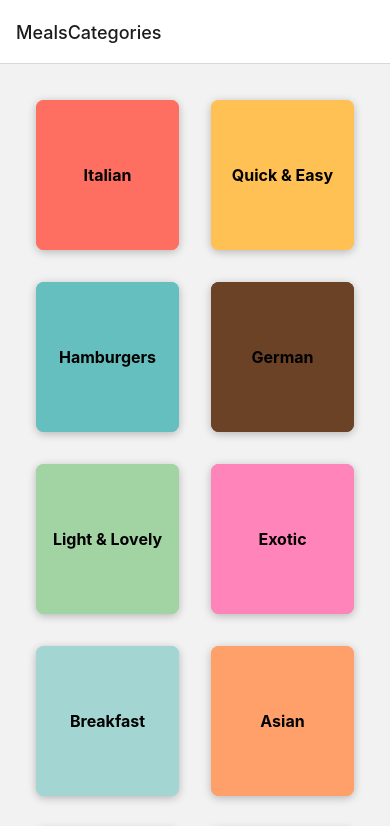
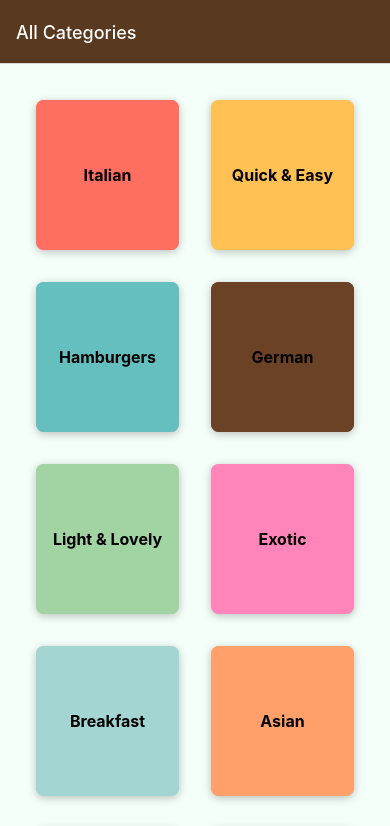
Before and after one commit to Arjesh1/Cook-Guide-React-Native, a React Native app: screen / in a window 390 px wide. Shown: the top 826 px of the page. Built offline with nearby package versions, Linux system fonts and the light colour scheme.

Commit message:
style: styling added to react navigation

```diff
--- a/App.js
+++ b/App.js
@@ -9,10 +9,21 @@ const Stack = createNativeStackNavigator();
 export default function App() {
   return (
     <>
-    <StatusBar style='auto'/>
+    <StatusBar style='light'/>
     <NavigationContainer>
-      <Stack.Navigator initialRouteName='MealsCategories'>
-        <Stack.Screen name="MealsCategories" component={CategoriesScreen}/>
+      <Stack.Navigator initialRouteName='MealsCategories'
+      screenOptions={{
+          headerStyle:{backgroundColor:'#5A3921'},
+          headerTintColor: "white",
+          contentStyle:{backgroundColor: '#F5FFFA'}
+          }}
+          >
+        <Stack.Screen
+        name="MealsCategories"
+        component={CategoriesScreen}
+        options={{
+          title: 'All Categories',
+          }}/>
         <Stack.Screen name="MealsOverview" component={MealsOverviewScreen}/>
       </Stack.Navigator>
     </NavigationContainer>
--- a/src/components/MealItem.js
+++ b/src/components/MealItem.js
@@ -6,7 +6,7 @@ import { View,Pressable, Text, StyleSheet } from "react-native"
 const MealItem = ({item}) => {
   return (
     <View style={styles.mealItem}>
-        <Pressable style={{ borderRadius: 8, overflow: 'hidden'}}>
+        <Pressable style={{ borderRadius: 8, overflow: 'hidden'}} android_ripple={{color: '#ccc'}}>
             <View>
                 <Image source={{uri:item.imageUrl}} style={styles.image} resizeMode="stretch"/>
                 <Text style={styles.title}>{item.title}</Text>
```
